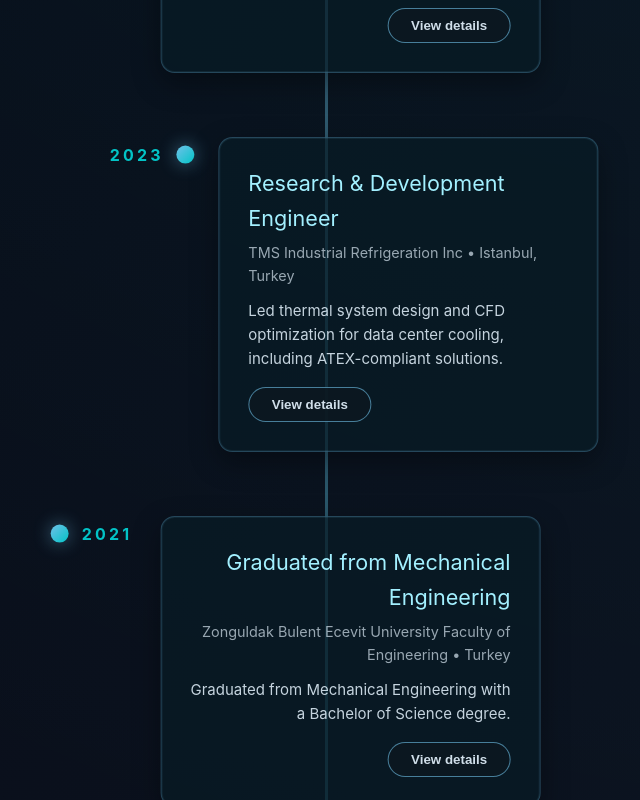
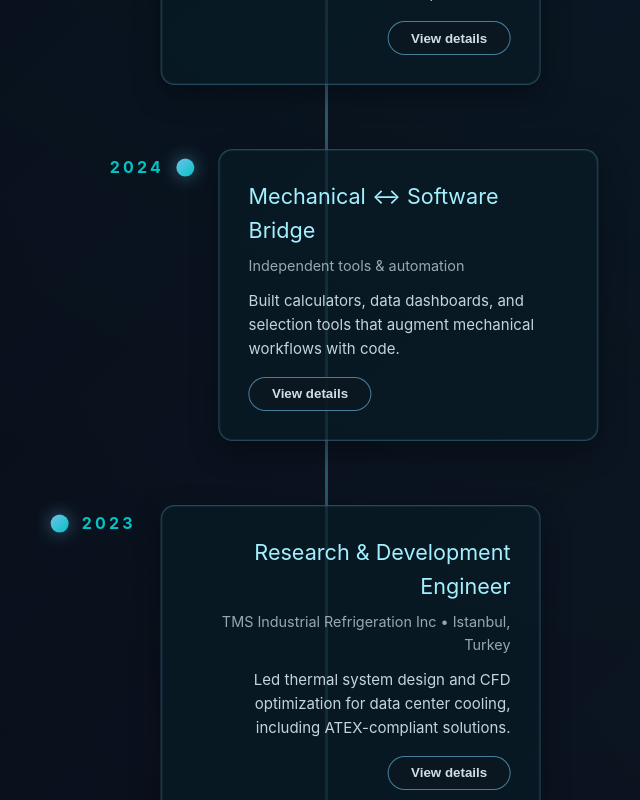
Before and after one commit to phlvnhalime/halimePehlivan-Porfolio, a Vue app: page /#/mechanical-engineer in a window 1280 px wide. Shown: the part 1260-2060 px from the top of the page, without its empty margins (315-955 px from the left). Built offline with nearby package versions, Linux system fonts and the light colour scheme.

Commit message:
updated mechanical timeline

```diff
--- a/src/views/MechMechanicalEngineer.vue
+++ b/src/views/MechMechanicalEngineer.vue
@@ -10,6 +10,7 @@ type TimelineEntry = {
   summary: string
   details: string
   isOpen: boolean
+  priority?: number
   links?: { label: string; url: string }[]
 }
 
@@ -88,6 +89,7 @@ const timeline = ref<TimelineEntry[]>([
     details:
       'Automated toolpaths, reduced manual checks, and created a tracking system that cut setup errors by 40%. Introduced process documentation that made future iterations faster.',
     isOpen: false,
+    priority: 100,
   },
   {
     id: 3,
@@ -113,9 +115,14 @@ const timeline = ref<TimelineEntry[]>([
   },
 ])
 
-const sortedTimeline = computed(() =>
-  [...timeline.value].sort((a, b) => Number(b.year) - Number(a.year)),
-)
+const sortedTimeline = computed(() => {
+  return [...timeline.value].sort((a, b) => {
+    const pa = a.priority ?? 0
+    const pb = b.priority ?? 0
+    if (pa !== pb) return pb - pa
+    return Number(b.year) - Number(a.year)
+  })
+})
 
 const toggleEntry = (id: number) => {
   timeline.value = timeline.value.map((entry) =>
```
